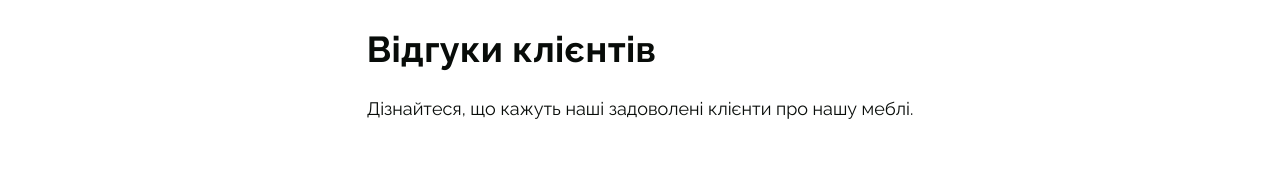
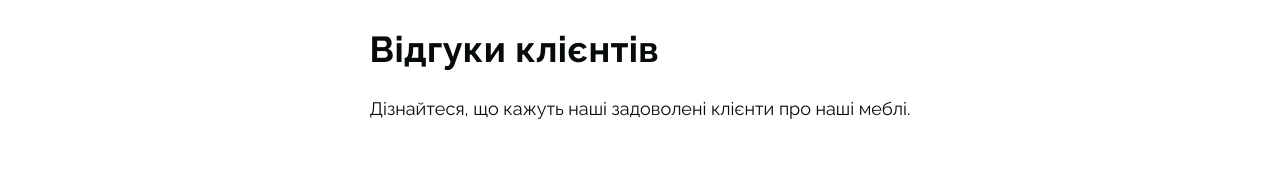
Before and after one commit to AlinaSlp/QuantumJS, a plain HTML site: page index.html in a window 1280 px wide. Shown: the part 2798-2983 px from the top of the page. Drawn offline with nearby package versions, Linux system fonts and the light colour scheme; no server answers.

Commit message:
Deploying to gh-pages from @ AlinaSlp/QuantumJS@cf8b9e306fb508378ee86532995e1978a89f208e 🚀

```diff
--- a/index.html
+++ b/index.html
@@ -460,7 +460,7 @@
     <div class="reviews__header">
       <h2 class="reviews__title">Відгуки клієнтів</h2>
       <p class="reviews__description">
-        Дізнайтеся, що кажуть наші задоволені клієнти про нашу меблі.
+        Дізнайтеся, що кажуть наші задоволені клієнти про наші меблі.
       </p>
     </div>
 
@@ -486,6 +486,7 @@
     </div>
   </div>
 </section>
+
       <div class="prod-modal-overlay is-close">
   <div class="prod-modal-window">
     <button class="close-modal-btn">
```
